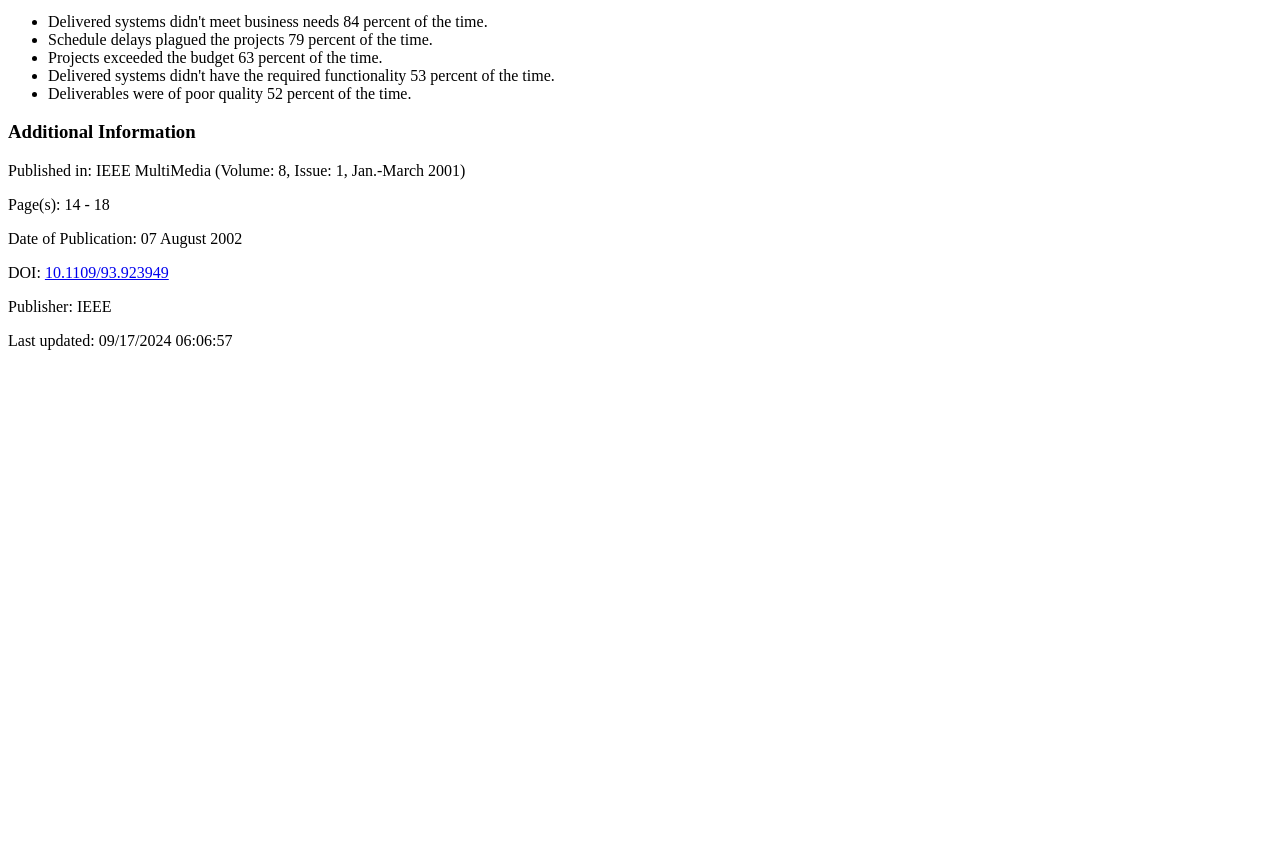
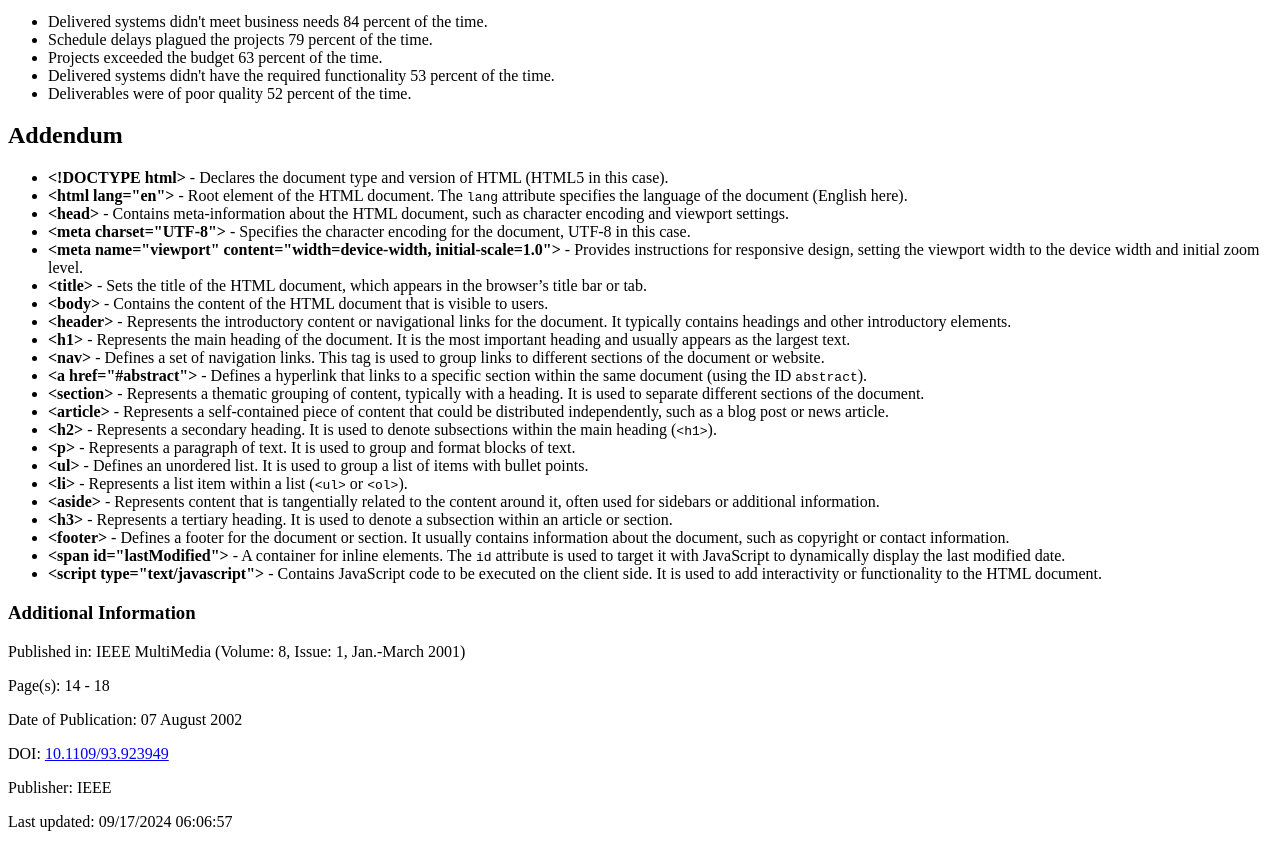
Before and after one commit to Bhanu195/ITC505, a plain HTML site: page lab-2/index.html in a window 1280 px wide. Shown: the part 589-1436 px from the top of the page. Before the commit the page ends 955 px from the top, so only its background shows below. Drawn offline with Linux system fonts and the light colour scheme.

Commit message:
index.html

```diff
--- a/lab-2/index.html
+++ b/lab-2/index.html
@@ -16,6 +16,7 @@
         <a href="#abstract">Abstract</a>
         <a href="#publication">Publication Details</a>
         <a href="#web-crisis">Web Crisis</a>
+        <a href="#addendum">Addendum</a>
     </nav>
 
     <section id="abstract">
@@ -40,6 +41,35 @@
             </ul>
         </article>
     </section>
+    <section id="addendum">
+    <article>
+            <h2>Addendum</h2>
+            <ul>
+                <li><strong>&lt;!DOCTYPE html&gt;</strong> - Declares the document type and version of HTML (HTML5 in this case).</li>
+                <li><strong>&lt;html lang="en"&gt;</strong> - Root element of the HTML document. The <code>lang</code> attribute specifies the language of the document (English here).</li>
+                <li><strong>&lt;head&gt;</strong> - Contains meta-information about the HTML document, such as character encoding and viewport settings.</li>
+                <li><strong>&lt;meta charset="UTF-8"&gt;</strong> - Specifies the character encoding for the document, UTF-8 in this case.</li>
+                <li><strong>&lt;meta name="viewport" content="width=device-width, initial-scale=1.0"&gt;</strong> - Provides instructions for responsive design, setting the viewport width to the device width and initial zoom level.</li>
+                <li><strong>&lt;title&gt;</strong> - Sets the title of the HTML document, which appears in the browser’s title bar or tab.</li>
+                <li><strong>&lt;body&gt;</strong> - Contains the content of the HTML document that is visible to users.</li>
+                <li><strong>&lt;header&gt;</strong> - Represents the introductory content or navigational links for the document. It typically contains headings and other introductory elements.</li>
+                <li><strong>&lt;h1&gt;</strong> - Represents the main heading of the document. It is the most important heading and usually appears as the largest text.</li>
+                <li><strong>&lt;nav&gt;</strong> - Defines a set of navigation links. This tag is used to group links to different sections of the document or website.</li>
+                <li><strong>&lt;a href="#abstract"&gt;</strong> - Defines a hyperlink that links to a specific section within the same document (using the ID <code>abstract</code>).</li>
+                <li><strong>&lt;section&gt;</strong> - Represents a thematic grouping of content, typically with a heading. It is used to separate different sections of the document.</li>
+                <li><strong>&lt;article&gt;</strong> - Represents a self-contained piece of content that could be distributed independently, such as a blog post or news article.</li>
+                <li><strong>&lt;h2&gt;</strong> - Represents a secondary heading. It is used to denote subsections within the main heading (<code>&lt;h1&gt;</code>).</li>
+                <li><strong>&lt;p&gt;</strong> - Represents a paragraph of text. It is used to group and format blocks of text.</li>
+                <li><strong>&lt;ul&gt;</strong> - Defines an unordered list. It is used to group a list of items with bullet points.</li>
+                <li><strong>&lt;li&gt;</strong> - Represents a list item within a list (<code>&lt;ul&gt;</code> or <code>&lt;ol&gt;</code>).</li>
+                <li><strong>&lt;aside&gt;</strong> - Represents content that is tangentially related to the content around it, often used for sidebars or additional information.</li>
+                <li><strong>&lt;h3&gt;</strong> - Represents a tertiary heading. It is used to denote a subsection within an article or section.</li>
+                <li><strong>&lt;footer&gt;</strong> - Defines a footer for the document or section. It usually contains information about the document, such as copyright or contact information.</li>
+                <li><strong>&lt;span id="lastModified"&gt;</strong> - A container for inline elements. The <code>id</code> attribute is used to target it with JavaScript to dynamically display the last modified date.</li>
+                <li><strong>&lt;script type="text/javascript"&gt;</strong> - Contains JavaScript code to be executed on the client side. It is used to add interactivity or functionality to the HTML document.</li>
+            </ul>
+        </article>
+      </section>
 
     <aside>
         <h3>Additional Information</h3>
```
